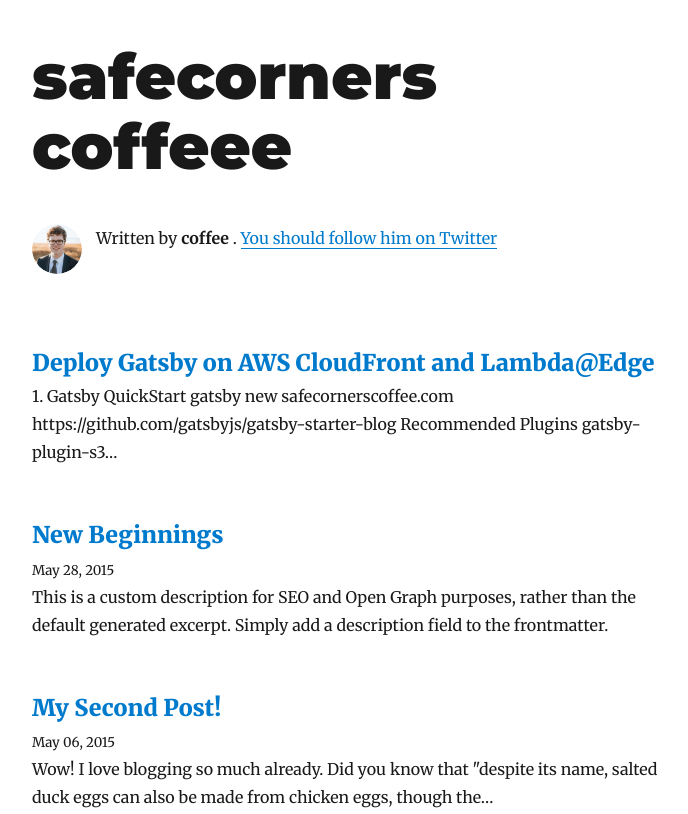
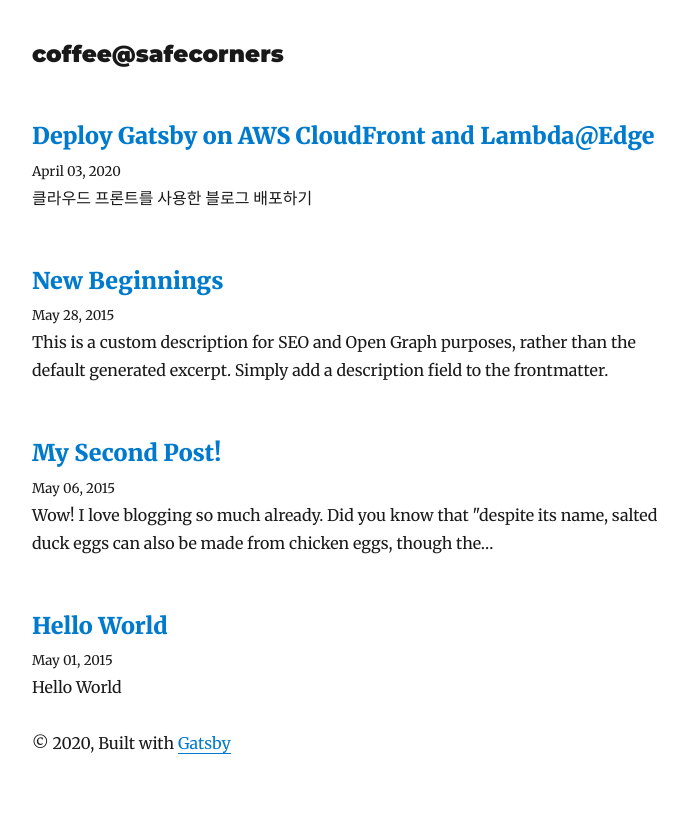
Before and after one commit to safecorners/safecornerscoffee.com, a Gatsby site: page / in a window 1280 px wide. Shown: the top 814 px of the page, without its empty margins (293-981 px from the left). Built offline with nearby package versions, Linux system fonts and the light colour scheme; Gatsby itself is replaced by a stand-in of ours; some packages are replaced by stand-ins of ours.

Commit message:
Delete bio page

````diff
--- a/content/blog/deploying-gatsby-on-aws/index.md
+++ b/content/blog/deploying-gatsby-on-aws/index.md
@@ -1,19 +1,19 @@
 ---
 title: Deploy Gatsby on AWS CloudFront and Lambda@Edge
-description:
+date: 2020-04-03
+description: 클라우드 프론트를 사용한 블로그 배포하기
 ---
+
+
 
 ### 1. Gatsby
 
 1. QuickStart
 
 ```bash
-gatsby new safecornerscoffee.com https://github.com/gatsbyjs/gatsby-starter-blog
+# Create a new Gatsby site using the Lumen starter
+gatsby new blog https://github.com/alxshelepenok/gatsby-starter-lumen
 ```
-
-2. Recommended Plugins
-   - gatsby-plugin-s3
-   - gatsby-plugin-canonical-urls
 
 
 
@@ -275,21 +275,35 @@
 
 
 
+#### 403, 404 Error Response Handling
+
+S3 return 403 Error Code when Object doesn't exists.
+
+1. CloudFront > Target Distribution > Error Pages
+2. Add 403, 404 Error Response rediret to `/404.html`
 
 
-##### Google Analytics
+
+#### Google Analytics
 
 1. https://analytics.google.com/
 2. Settings > Tracking Information > Tracking ID
 
 
 
+
+
 Todo List:
 
-- [ ] 403, 404 Error Response Handling
-
+- [x] 403, 404 Error Response Handling
 - [ ] Gatsby Theme
 - [ ] Add Tag, Author Fields
+- [ ] Invalidate Caches After Deploying
+- [ ] Discuss
+- [ ] Recommending Posts
+
+- [ ] Security Response Headers
+- [ ] Add Prefix `/blog`
 
 
 
--- a/gatsby-config.js
+++ b/gatsby-config.js
@@ -2,7 +2,7 @@
 
 module.exports = {
   siteMetadata: {
-    title: `safecorners coffeee`,
+    title: `coffee@safecorners`,
     author: {
       name: `coffee`,
       summary: `.`,
--- a/src/components/bio.js
+++ /dev/null
@@ -1,70 +0,0 @@
-/**
- * Bio component that queries for data
- * with Gatsby's useStaticQuery component
- *
- * See: https://www.gatsbyjs.org/docs/use-static-query/
- */
-
-import React from "react"
-import { useStaticQuery, graphql } from "gatsby"
-import Image from "gatsby-image"
-
-import { rhythm } from "../utils/typography"
-
-const Bio = () => {
-  const data = useStaticQuery(graphql`
-    query BioQuery {
-      avatar: file(absolutePath: { regex: "/profile-pic.jpg/" }) {
-        childImageSharp {
-          fixed(width: 50, height: 50) {
-            ...GatsbyImageSharpFixed
-          }
-        }
-      }
-      site {
-        siteMetadata {
-          author {
-            name
-            summary
-          }
-          social {
-            twitter
-          }
-        }
-      }
-    }
-  `)
-
-  const { author, social } = data.site.siteMetadata
-  return (
-    <div
-      style={{
-        display: `flex`,
-        marginBottom: rhythm(2.5),
-      }}
-    >
-      <Image
-        fixed={data.avatar.childImageSharp.fixed}
-        alt={author.name}
-        style={{
-          marginRight: rhythm(1 / 2),
-          marginBottom: 0,
-          minWidth: 50,
-          borderRadius: `100%`,
-        }}
-        imgStyle={{
-          borderRadius: `50%`,
-        }}
-      />
-      <p>
-        Written by <strong>{author.name}</strong> {author.summary}
-        {` `}
-        <a href={`https://twitter.com/${social.twitter}`}>
-          You should follow him on Twitter
-        </a>
-      </p>
-    </div>
-  )
-}
-
-export default Bio
--- a/src/components/layout.js
+++ b/src/components/layout.js
@@ -6,28 +6,6 @@
 const Layout = ({ location, title, children }) => {
   const rootPath = `${__PATH_PREFIX__}/`
   let header
-
-  if (location.pathname === rootPath) {
-    header = (
-      <h1
-        style={{
-          ...scale(1.5),
-          marginBottom: rhythm(1.5),
-          marginTop: 0,
-        }}
-      >
-        <Link
-          style={{
-            boxShadow: `none`,
-            color: `inherit`,
-          }}
-          to={`/`}
-        >
-          {title}
-        </Link>
-      </h1>
-    )
-  } else {
   header = (
     <h3
       style={{
@@ -46,7 +24,7 @@
       </Link>
     </h3>
   )
-  }
+
   return (
     <div
       style={{
--- a/src/pages/index.js
+++ b/src/pages/index.js
@@ -1,7 +1,6 @@
 import React from "react"
 import { Link, graphql } from "gatsby"
 
-import Bio from "../components/bio"
 import Layout from "../components/layout"
 import SEO from "../components/seo"
 import { rhythm } from "../utils/typography"
@@ -13,7 +12,7 @@
   return (
     <Layout location={location} title={siteTitle}>
       <SEO title="All posts" />
-      <Bio />
+
       {posts.map(({ node }) => {
         const title = node.frontmatter.title || node.fields.slug
         return (
````
Also changed, not shown: src/templates/blog-post.js (+2 -34 lines). Lines whose indentation alone changed are shown as unchanged.
